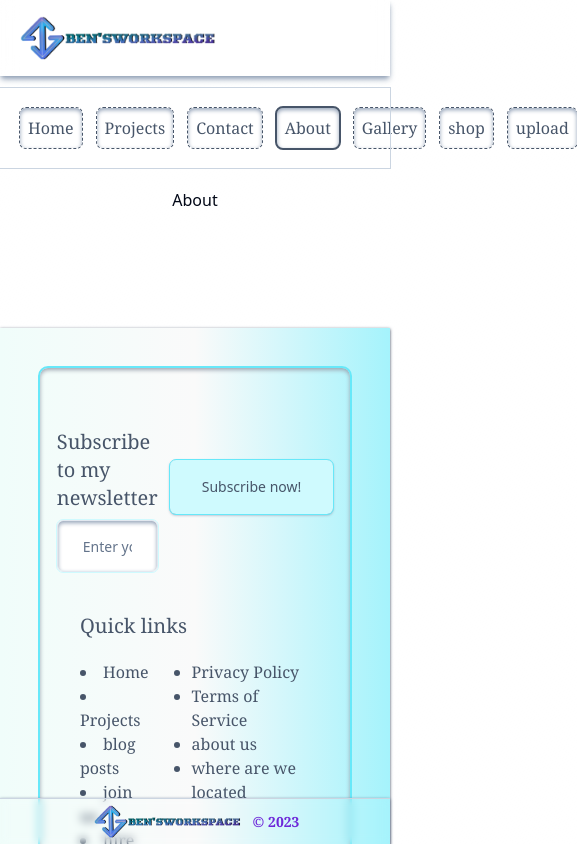
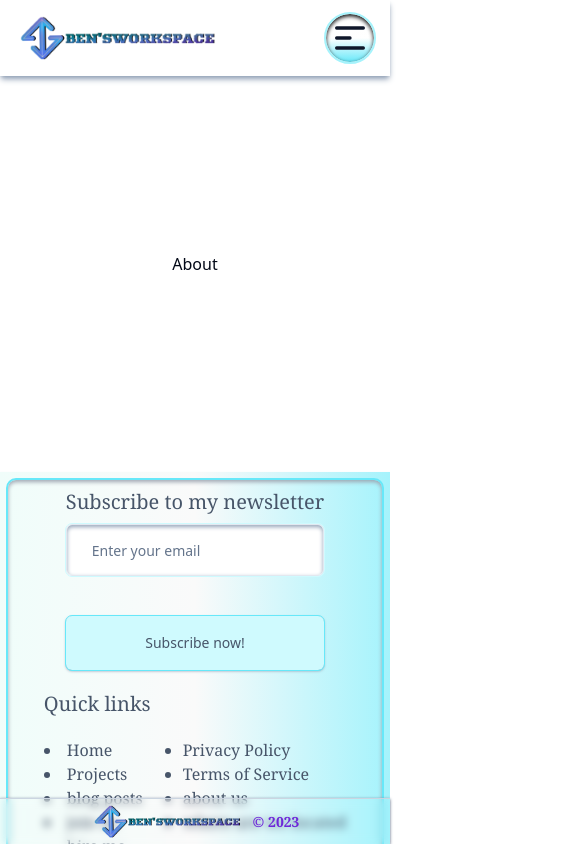
Before and after one commit to ditchk/bendev, a React (Vite) app: page /about in a window 390 px wide. Shown: the top 844 px of the page, 577 px wide, since content can reach past the window. Built offline with nearby package versions, Linux system fonts and the light colour scheme.

Commit message:
my second commit

```diff
--- a/src/_root/pages/Home.tsx
+++ b/src/_root/pages/Home.tsx
@@ -6,11 +6,11 @@ import { myWelcomeMessage } from "@/types"
 const Home = () => {
   return (
     <div className="default_container">
-      <div className="flex flex-col justify-center items-start gap-10 mt-5 bg-gradient-to-t from-cyan-100 via-white to-white rounded-xl">
-        <ul className="shadow-slate-500 h-fit p-5 m-0 w-full shadow rounded-xl">
+      <div className="flex flex-col justify-center items-start gap-10 mt-5 bg-gradient-to-t from-cyan-100 via-white to-white rounded-xl w-full">
+        <ul className="flex flex-1 shadow-slate-500 h-fit p-5 m-0 w-full shadow rounded-xl">
           {welcomeMessage.map((link: myWelcomeMessage) => {
             return (
-              <div className="flex flex-grow">
+              <div className="flex flex-col md:flex-row w-fit gap-5 md:gap-0">
                   <li key={link.title} >
                     <h1 className="tittl_name">{link.title}</h1>
                     <h2 className="primary_text">{link.subTitle}</h2>
--- a/src/components/shared/Footer.tsx
+++ b/src/components/shared/Footer.tsx
@@ -37,10 +37,10 @@ const Footer = () => {
     console.log(values)
   }
   return (
-    <footer className="flex flex-col shadow shadow-slate-600 mt-24 bg-gradient-to-l from-cyan-200 via-neutral-50 to-teal-50">
-      <div className="flex flex-col md:flex-row justify-between gap-5 m-10 p-10 items-center shadow-inner shadow-gray-400 rounded-lg outline outline-2 outline-cyan-300 bottom-0 sticky">
+    <footer className="flex flex-col shadow shadow-slate-100 md:shadow-slate-600 mt-0 md:mt-24 bg-gradient-to-l from-cyan-200 via-neutral-50 to-teal-50">
+      <div className="flex flex-col md:flex-row justify-between gap-5 m-2 md:m-10 p-2 md:p-10 items-center shadow-inner shadow-gray-400 rounded-lg outline outline-2 outline-cyan-300 bottom-0 sticky">
           <Form {...form}>
-          <form onSubmit={form.handleSubmit(onSubmit)} className="flex flex-row gap-3 space-y-8 w-fit p-5">
+          <form onSubmit={form.handleSubmit(onSubmit)} className="flex flex-col md:flex-row gap-2 md:gap-3 space-y-8 w-fit p-0 md:p-5">
             <FormField
               control={form.control}
               name="email"
@@ -63,7 +63,7 @@ const Footer = () => {
                 <ul className="flex flex-col list-disc list-inside">
                   {footerLinks.map((link: myFooterLinks) => {
                     return (
-                      <li className="links_footer">
+                      <li key={link.route} className="links_footer">
                         <Link to={link.route}
                         >{link.name}</Link>
                       </li>
@@ -73,9 +73,9 @@ const Footer = () => {
                 <ul className="flex flex-col list-disc">
                   {moreFooterLinks.map((link: myMoreFooterLinks) => {
                     return (
-                      <li className="links_footer">
+                      <li key={link.label} className="links_footer">
                         <Link to={link.route}
-                        >{link.name}</Link>
+                        >{link.label}</Link>
                       </li>
                     )
                   })}
@@ -83,7 +83,7 @@ const Footer = () => {
             </div>
         </div>
       </div>
-      <div className="flex flex-1 justify-center items-center border-t border-slate-300 shadow shadow-slate-500 backdrop-blur-sm sticky bottom-0 backdrop-blur-sm">
+      <div className="flex flex-1 justify-center items-center border-t border-slate-300 shadow shadow-slate-500 sticky bottom-0 backdrop-blur-sm">
         <h1 className="flex flex-row gap-3 justify-center items-center font-serif text-violet-700 text-sm font-semibold"><img src="/assets/images/benswsp.png" alt="footer-logo" width={150} /> &#169; 2023</h1>
       </div>
     </footer>
--- a/src/components/shared/Navbar.tsx
+++ b/src/components/shared/Navbar.tsx
@@ -1,7 +1,14 @@
+import  Sidebar  from './Sidebar'
 import { Button } from '../ui/button';
 import Socials from './Socials';
+import { HiOutlineMenuAlt1 } from "react-icons/hi";
+import { sideBarLinks } from '@/constants';
+import { MyNavLink } from '@/types';
+import { NavLink, useLocation } from 'react-router-dom';
+
 
 const Navbar = () => {
+
   return (
     <nav className="flex flex-row justify-between w-full h-max bg-transparent backdrop-blur top-0 sticky shadow-md shadow-slate-400 py-2 px-4 bg-white bg-opacity-5">
       <img src="/assets/images/benswsp.png" alt="" width={200}/>
@@ -11,7 +18,13 @@ const Navbar = () => {
         <Button className="outline_btn">
           LEARN MORE
         </Button>
+
       </div>
+      <div className="flex justify-center items-center md:hidden p-0 m-0 w-fit">
+          <button onClick={() => {}}>
+            <HiOutlineMenuAlt1 className="text-5xl text-slate-900 bg-gradient-to-t from-cyan-300 via-white rounded-full p-1 shadow-inner shadow-black outline outline-2 outline-cyan-200" />
+          </button>
+        </div>
     </nav>
   )
 }
--- a/src/components/shared/Sidebar.tsx
+++ b/src/components/shared/Sidebar.tsx
@@ -6,7 +6,7 @@ import { sideBarLinks } from "@/constants";
 const Sidebar = () => {
     const { pathname } = useLocation();
   return (
-    <nav className="flex flex-row justify-between items-center mt-3 px-5 py-5 bg-white h-fit outline sticky top-0 w-full outline-1 outline-slate-300">
+    <nav className="hidden md:flex flex-row justify-between items-center mt-3 px-5 py-5 bg-white h-fit outline sticky top-0 w-full outline-1 outline-slate-300">
        <h1 className="welcome_text">WELCOME TO MY WORKSPACE</h1>
         <ul className="flex flex-row gap-[15px] w-fit">
         {sideBarLinks.map((link: MyNavLink) => {
--- a/src/components/shared/Skills.tsx
+++ b/src/components/shared/Skills.tsx
@@ -9,7 +9,7 @@ import { SiBlender, SiThreedotjs, SiFramer } from "react-icons/si";
 const Skills = () => {
 
   return (
-    <div className="flex flex-col gap-2 mt-24">
+    <div className="flex flex-col gap-2 mt-5 md:mt-24">
         <h1 className="mb-5 text-xl font-serif font-medium">Featured skills</h1>
       <div className="flex flex-grow gap-2">
         <FaReact className="icon_pack" />
--- a/src/constants/index.ts
+++ b/src/constants/index.ts
@@ -61,19 +61,19 @@ export const footerLinks = [
 
 export const moreFooterLinks = [
     {
-        name: 'Privacy Policy',
+        label: 'Privacy Policy',
         route: '/privacy-policy'
     },
     {
-        name: 'Terms of Service',
+        label: 'Terms of Service',
         route: '/terms-use'
     },
     {
-        name: 'about us',
+        label: 'about us',
         route: '/about'
     },
     {
-        name: 'where are we located',
+        label: 'where are we located',
         route: '/contact'
     }
 ];
--- a/src/global.css
+++ b/src/global.css
@@ -138,7 +138,7 @@
 }
 
 .default_container {
-  @apply flex flex-col justify-center items-center h-full px-2 mb-auto
+  @apply flex flex-col justify-center items-center h-full px-2 my-40 md:my-0
 }
 .welcome_text {
   @apply hidden font-serif md:flex shadow rounded-md shadow-slate-300 h-fit p-2 text-2xl font-extrabold text-transparent bg-clip-text bg-gradient-to-br from-cyan-300 via-black
--- a/src/types/index.ts
+++ b/src/types/index.ts
@@ -14,7 +14,7 @@ export type myFooterLinks = {
 };
 
 export type myMoreFooterLinks = {
-  name: string;
+  label: string;
   route: string;
 }
 
```
